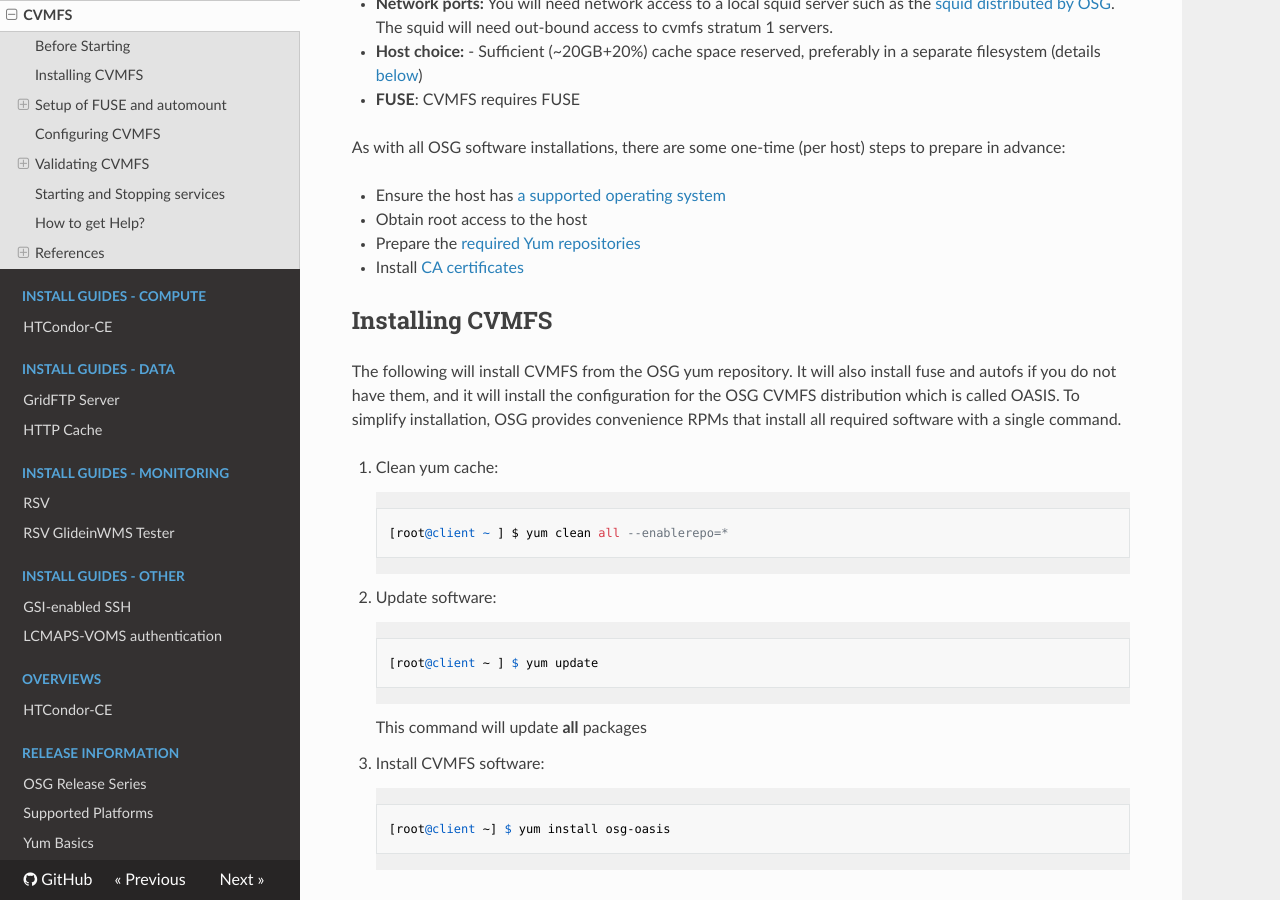
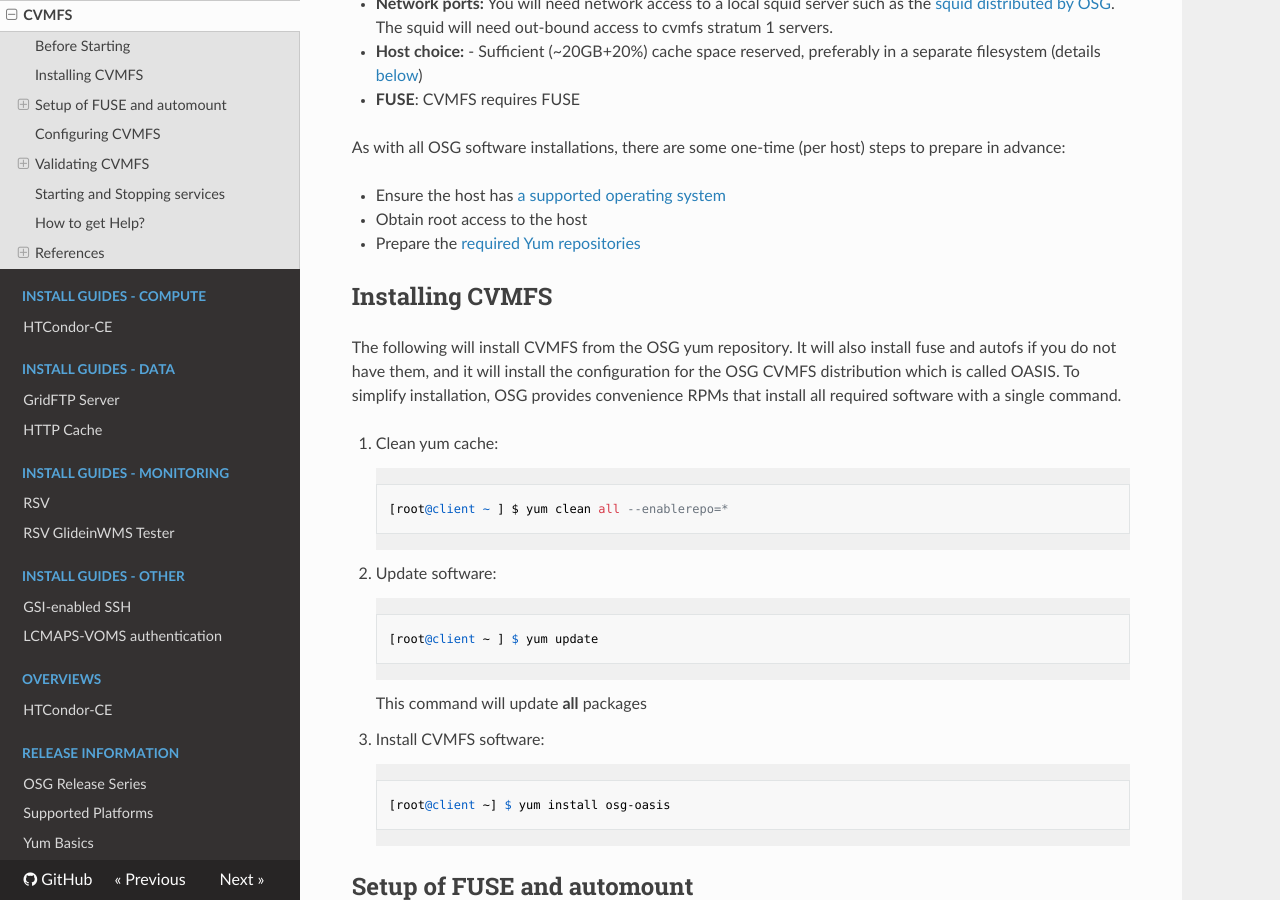
Before and after one commit to osg-htc/docs, an MkDocs documentation site: the page built from docs/client/cvmfs.md, in a window 1280 px wide and 900 px high, scrolled down 543 px. Built offline with MkDocs 1.6.1, drawn with Linux system fonts in a browser that asks for light colours; nearby versions of some CDN libraries; old or Windows-style settings are respelled for this version of MkDocs.

Commit message:
Remove CA cert requirement and fixup whitespace

```diff
--- a/docs/client/cvmfs.md
+++ b/docs/client/cvmfs.md
@@ -26,7 +26,6 @@
 - Ensure the host has [a supported operating system](../release/supported_platforms)
 - Obtain root access to the host
 - Prepare the [required Yum repositories](../common/yum)
-- Install [CA certificates](https://twiki.grid.iu.edu/bin/view/Documentation/Release3/InstallCertAuth)
 
 ## Installing CVMFS
 
```
